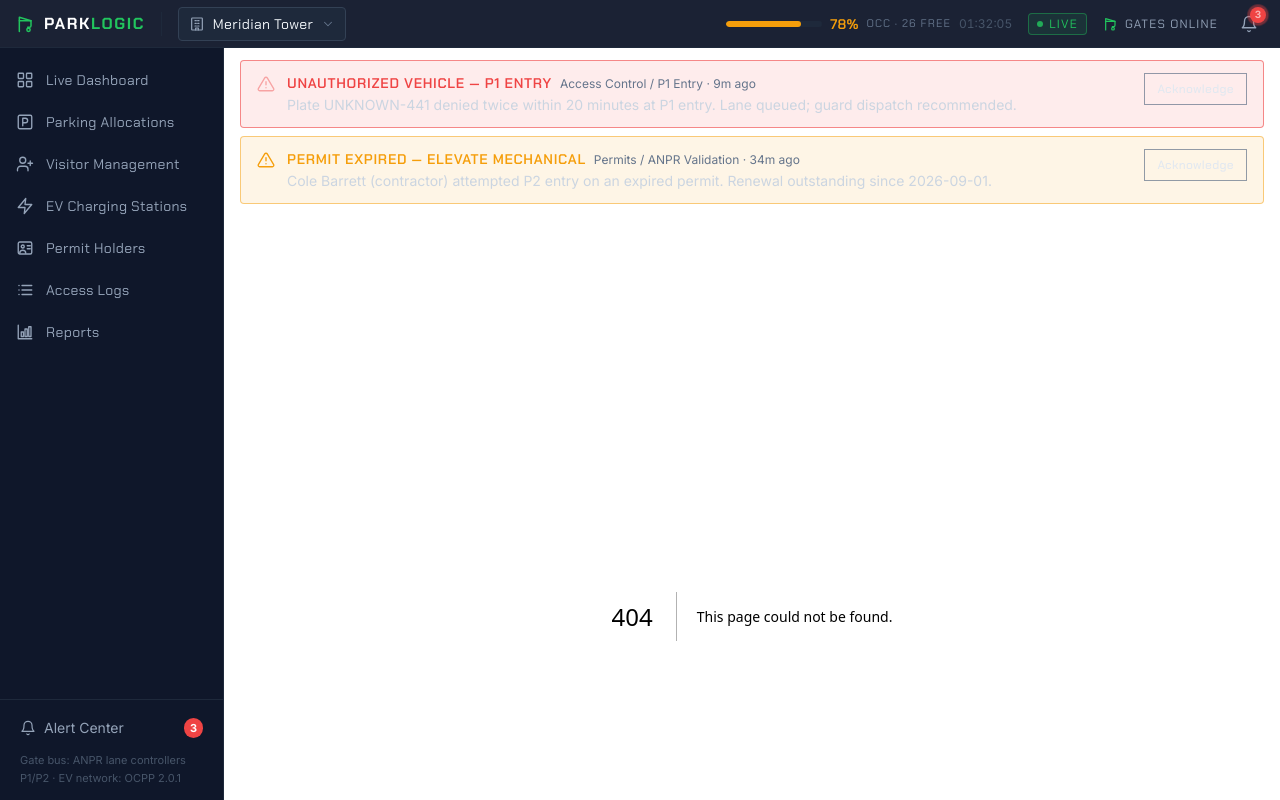
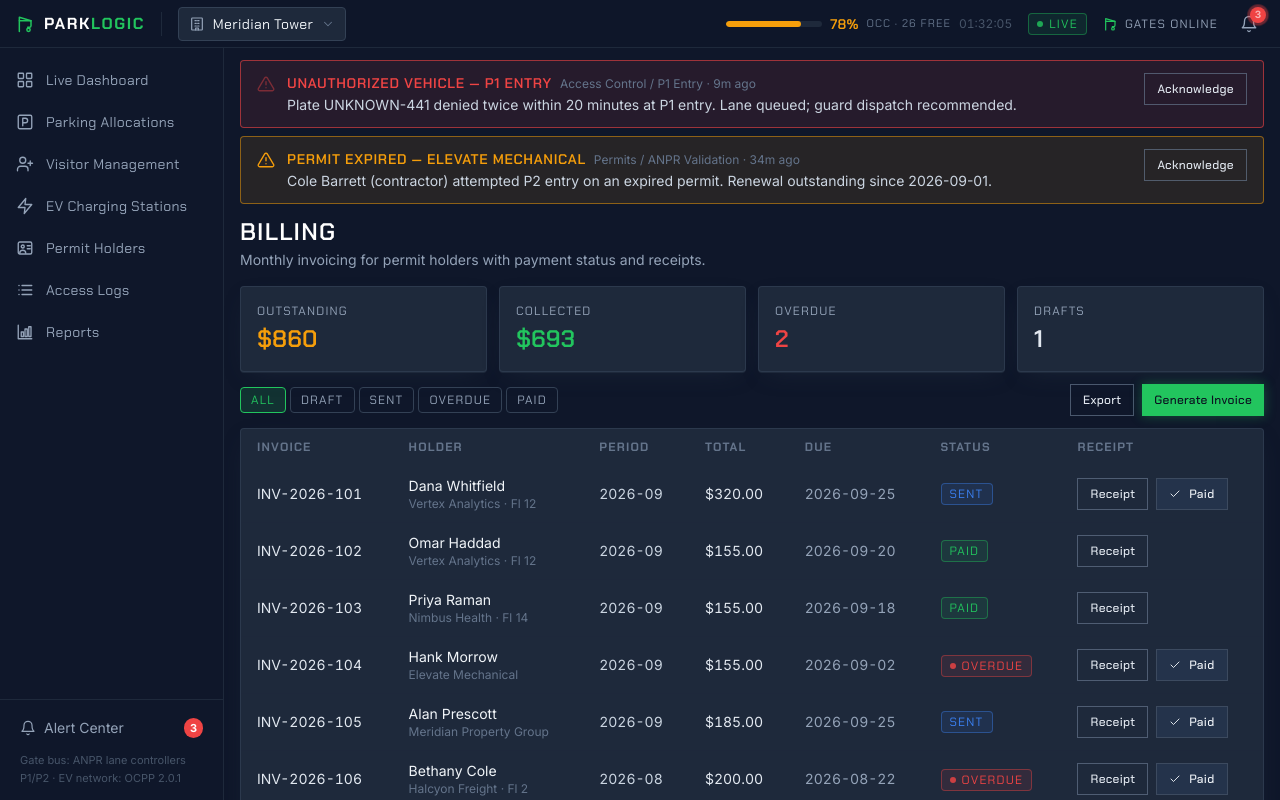
Before and after one commit to songkaili24/parklogic-access, a Next.js app: page /billing in a window 1280 px wide. Before the commit this address had no page. Shown: the top 800 px of the page. Built offline with nearby package versions, Linux system fonts and the light colour scheme.

Commit message:
feat(billing): invoicing board with payment tracking and receipts
Invoice table with status filters (draft / sent / overdue / paid), a KPI
row for outstanding vs collected, payment marking, CSV receipt downloads
per invoice, and a board-level CSV export.

```diff
--- /dev/null
+++ b/src/app/billing/page.tsx
@@ -0,0 +1,21 @@
+import { Metadata } from 'next';
+
+import { PageHeader } from '@/components/layout/PageHeader';
+import { BillingBoard } from '@/components/billing/BillingBoard';
+
+export const metadata: Metadata = {
+  title: 'Billing',
+  description: 'Permit-holder invoicing, payment tracking, and receipt downloads.',
+};
+
+export default function BillingPage() {
+  return (
+    <div className="space-y-4">
+      <PageHeader
+        title="Billing"
+        subtitle="Monthly invoicing for permit holders with payment status and receipts."
+      />
+      <BillingBoard />
+    </div>
+  );
+}
--- /dev/null
+++ b/src/components/billing/BillingBoard.tsx
@@ -0,0 +1,247 @@
+'use client';
+
+import * as React from 'react';
+
+import type { Invoice, InvoiceStatus } from '@/lib/types';
+import { invoiceTotal, permitLineItem } from '@/lib/seed';
+import { useRealtime } from '@/lib/realtime';
+import { downloadCsv } from '@/lib/csv';
+import { cn } from '@/lib/utils';
+import { GenerateInvoiceDialog } from '@/components/billing/GenerateInvoiceDialog';
+import { Badge } from '@/components/ui/Badge';
+import { Button } from '@/components/ui/Button';
+import { IconCheck } from '@/components/ui/Icons';
+
+const STATUS_TONE: Record<InvoiceStatus, 'neutral' | 'info' | 'critical' | 'success'> = {
+  draft: 'neutral',
+  sent: 'info',
+  overdue: 'critical',
+  paid: 'success',
+};
+
+function money(cents: number): string {
+  return `$${(cents / 100).toFixed(2)}`;
+}
+
+/** Receipt download — renders the invoice as a client-side CSV receipt. */
+function downloadReceipt(invoice: Invoice) {
+  downloadCsv(
+    `receipt-${invoice.id}.csv`,
+    ['Field', 'Value'],
+    [
+      ['Receipt', invoice.id],
+      ['Permit holder', invoice.holderName],
+      ['Company', invoice.holderCompany],
+      ['Period', invoice.period],
+      ...invoice.lineItems.map((item) => [item.description, money(item.amountCents)]),
+      ['Total', money(invoiceTotal(invoice))],
+      ['Status', invoice.status],
+      ['Paid at', invoice.paidAt ? new Date(invoice.paidAt).toISOString() : '—'],
+    ],
+  );
+}
+
+const PERIODS = ['2026-09', '2026-10', '2026-11'] as const;
+
+/** Invoice generation dialog with company-email validation. */
+const STATUS_FILTERS: Array<InvoiceStatus | 'all'> = ['all', 'draft', 'sent', 'overdue', 'paid'];
+
+export function BillingBoard() {
+  const { invoices, markInvoicePaid } = useRealtime();
+  const [filter, setFilter] = React.useState<InvoiceStatus | 'all'>('all');
+  const [dialogOpen, setDialogOpen] = React.useState(false);
+
+  const filtered = invoices.filter((invoice) => filter === 'all' || invoice.status === filter);
+  const outstanding = invoices
+    .filter((invoice) => invoice.status === 'sent' || invoice.status === 'overdue')
+    .reduce((sum, invoice) => sum + invoiceTotal(invoice), 0);
+  const collected = invoices
+    .filter((invoice) => invoice.status === 'paid')
+    .reduce((sum, invoice) => sum + invoiceTotal(invoice), 0);
+
+  return (
+    <div className="space-y-3">
+      <div className="grid grid-cols-2 gap-3 lg:grid-cols-4">
+        {[
+          {
+            label: 'Outstanding',
+            value: `$${(outstanding / 100).toFixed(0)}`,
+            tone: 'text-status-reserved',
+          },
+          {
+            label: 'Collected',
+            value: `$${(collected / 100).toFixed(0)}`,
+            tone: 'text-status-available',
+          },
+          {
+            label: 'Overdue',
+            value: String(invoices.filter((i) => i.status === 'overdue').length),
+            tone: 'text-status-occupied',
+          },
+          {
+            label: 'Drafts',
+            value: String(invoices.filter((i) => i.status === 'draft').length),
+            tone: 'text-slate-200',
+          },
+        ].map(({ label, value, tone }) => (
+          <div
+            key={label}
+            className="rounded border border-slate-700/70 bg-control-raised p-4 shadow-panel"
+          >
+            <h2 className="font-display text-xs uppercase tracking-widest text-slate-400">
+              {label}
+            </h2>
+            <p className={cn('font-numeric mt-1 font-display text-2xl font-semibold', tone)}>
+              {value}
+            </p>
+          </div>
+        ))}
+      </div>
+
+      <div className="flex flex-wrap items-center gap-2">
+        <div
+          role="radiogroup"
+          aria-label="Filter by payment status"
+          className="flex flex-wrap gap-1"
+        >
+          {STATUS_FILTERS.map((status) => (
+            <button
+              key={status}
+              type="button"
+              role="radio"
+              aria-checked={filter === status}
+              onClick={() => setFilter(status)}
+              className={cn(
+                'rounded border px-2.5 py-1 font-display text-xs uppercase tracking-widest transition-colors',
+                filter === status
+                  ? 'border-signal-green bg-signal-green/15 text-signal-green'
+                  : 'border-slate-700 text-slate-400 hover:text-slate-200',
+              )}
+            >
+              {status}
+            </button>
+          ))}
+        </div>
+
+        <div className="ml-auto flex items-center gap-2">
+          <Button
+            variant="outline"
+            size="sm"
+            onClick={() =>
+              downloadCsv(
+                `parklogic-invoices-${new Date().toISOString().slice(0, 10)}.csv`,
+                ['Invoice', 'Holder', 'Company', 'Period', 'Total', 'Status', 'Due'],
+                filtered.map((invoice) => [
+                  invoice.id,
+                  invoice.holderName,
+                  invoice.holderCompany,
+                  invoice.period,
+                  money(invoiceTotal(invoice)),
+                  invoice.status,
+                  new Date(invoice.dueAt).toISOString().slice(0, 10),
+                ]),
+              )
+            }
+          >
+            Export
+          </Button>
+          <Button variant="primary" size="sm" onClick={() => setDialogOpen(true)}>
+            Generate Invoice
+          </Button>
+        </div>
+      </div>
+
+      <div className="overflow-x-auto rounded border border-slate-700/70 bg-control-raised shadow-panel">
+        <table className="w-full min-w-[48rem] text-left text-sm">
+          <caption className="sr-only">Permit-holder invoices with payment status</caption>
+          <thead>
+            <tr className="border-b border-slate-800 font-display text-xs uppercase tracking-widest text-slate-500">
+              <th scope="col" className="px-4 py-2.5">
+                Invoice
+              </th>
+              <th scope="col" className="px-4 py-2.5">
+                Holder
+              </th>
+              <th scope="col" className="px-4 py-2.5">
+                Period
+              </th>
+              <th scope="col" className="px-4 py-2.5">
+                Total
+              </th>
+              <th scope="col" className="px-4 py-2.5">
+                Due
+              </th>
+              <th scope="col" className="px-4 py-2.5">
+                Status
+              </th>
+              <th scope="col" className="px-4 py-2.5">
+                Receipt
+              </th>
+            </tr>
+          </thead>
+          <tbody>
+            {filtered.map((invoice) => (
+              <tr
+                key={invoice.id}
+                className="border-b border-slate-800/60 last:border-0 hover:bg-control-overlay/50"
+              >
+                <td className="font-numeric px-4 py-2.5 text-slate-200">{invoice.id}</td>
+                <td className="px-4 py-2.5">
+                  <span className="text-slate-100">{invoice.holderName}</span>
+                  <span className="block text-xs text-slate-500">{invoice.holderCompany}</span>
+                </td>
+                <td className="font-numeric px-4 py-2.5 text-slate-300">{invoice.period}</td>
+                <td className="font-numeric px-4 py-2.5 text-slate-200">
+                  {money(invoiceTotal(invoice))}
+                </td>
+                <td className="font-numeric px-4 py-2.5 text-slate-400">
+                  {new Date(invoice.dueAt).toISOString().slice(0, 10)}
+                </td>
+                <td className="px-4 py-2.5">
+                  <Badge tone={STATUS_TONE[invoice.status]} dot={invoice.status === 'overdue'}>
+                    {invoice.status}
+                  </Badge>
+                </td>
+                <td className="px-4 py-2.5">
+                  <div className="flex items-center gap-2">
+                    <Button
+                      variant="outline"
+                      size="sm"
+                      onClick={() => downloadReceipt(invoice)}
+                      disabled={invoice.status === 'draft'}
+                      title={
+                        invoice.status === 'draft'
+                          ? 'Issue the invoice before a receipt can download'
+                          : undefined
+                      }
+                    >
+                      Receipt
+                    </Button>
+                    {invoice.status !== 'paid' && invoice.status !== 'draft' && (
+                      <Button
+                        variant="secondary"
+                        size="sm"
+                        onClick={() => markInvoicePaid(invoice.id)}
+                      >
+                        <IconCheck /> Paid
+                      </Button>
+                    )}
+                  </div>
+                </td>
+              </tr>
+            ))}
+            {filtered.length === 0 && (
+              <tr>
+                <td colSpan={7} className="px-4 py-8 text-center text-sm text-slate-500">
+                  No invoices match the current filter.
+                </td>
+              </tr>
+            )}
+          </tbody>
+        </table>
+      </div>
+
+      {dialogOpen && <GenerateInvoiceDialog onClose={() => setDialogOpen(false)} />}
+    </div>
+  );
+}
```
